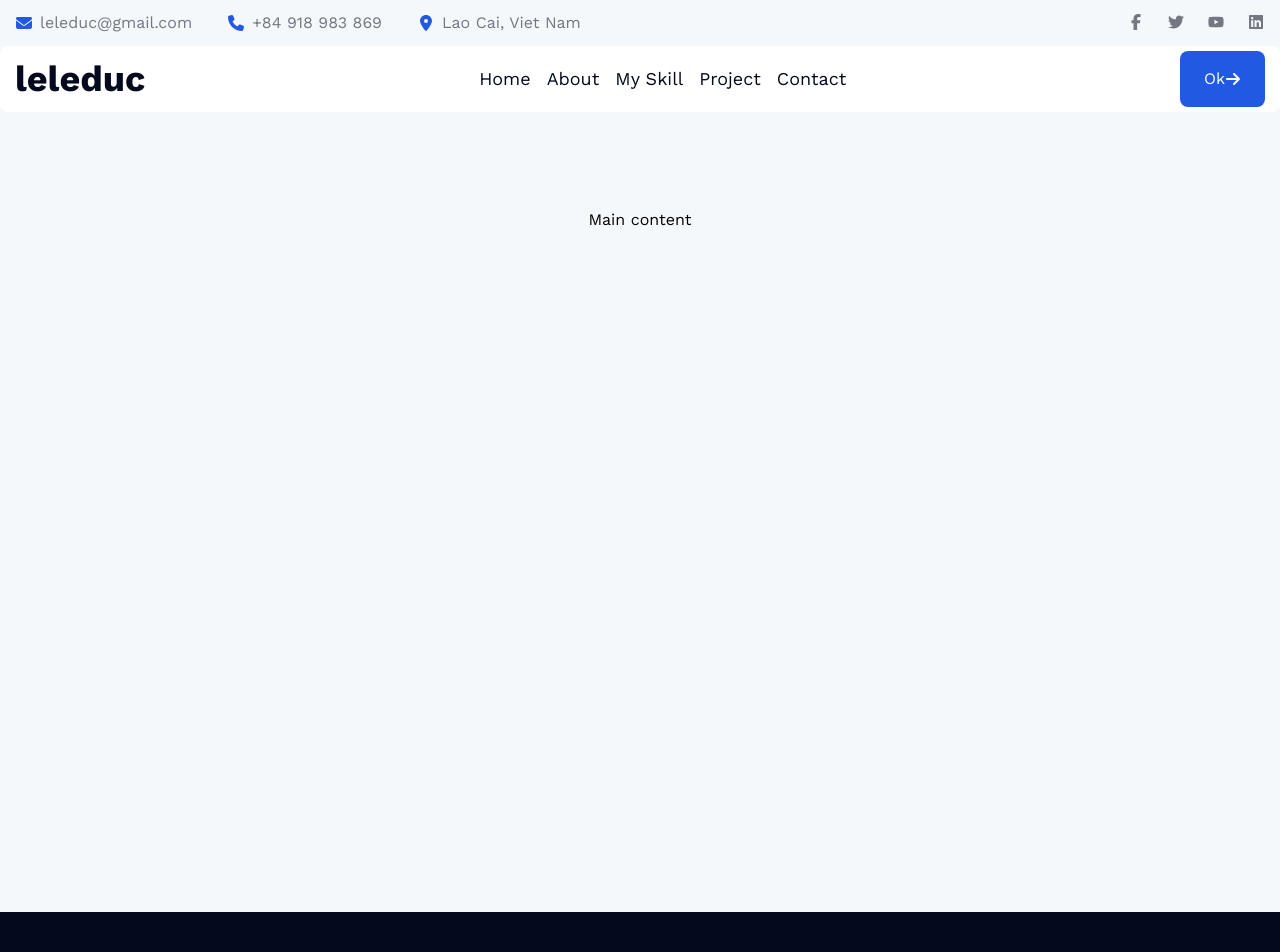
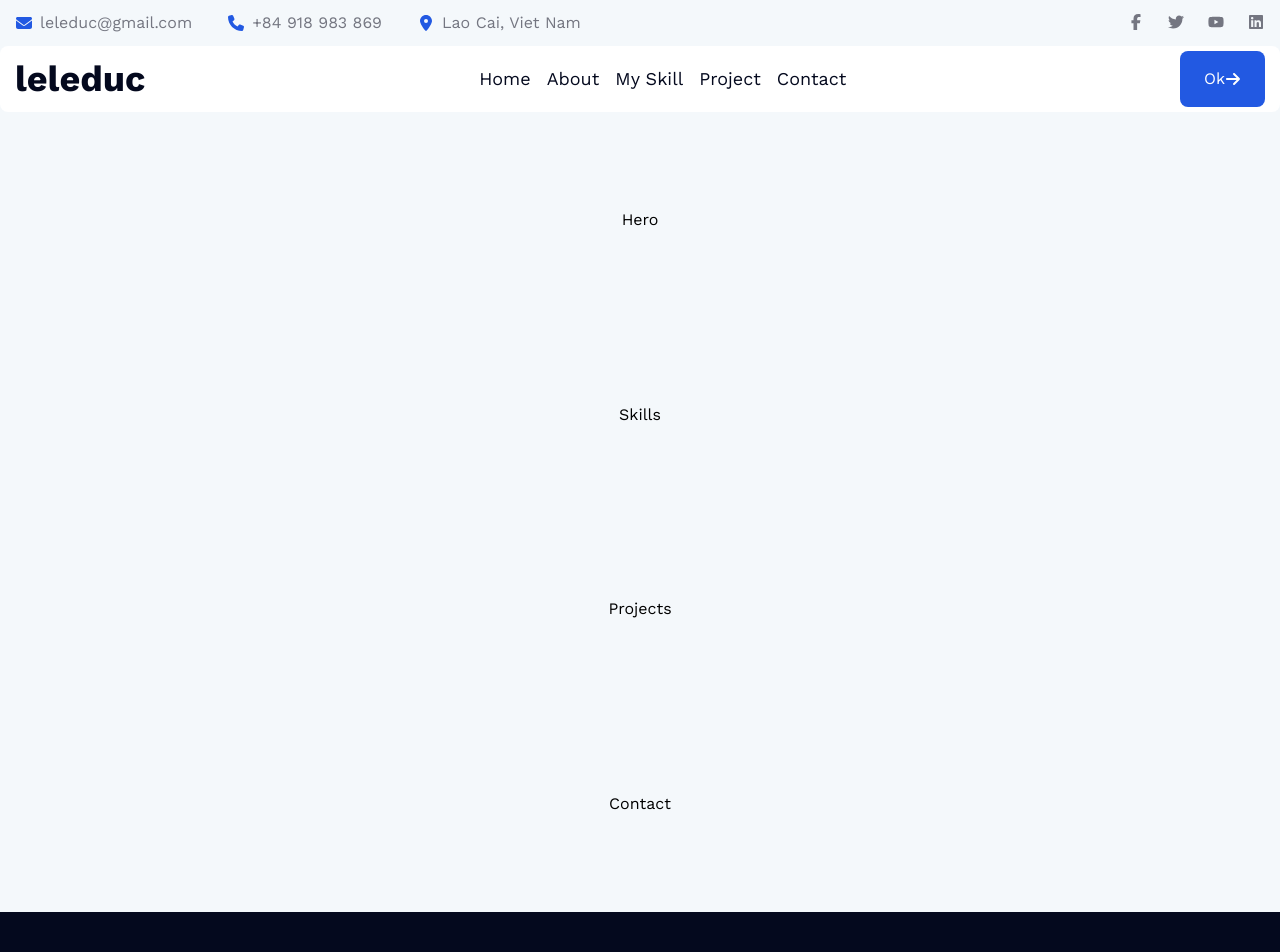
Before and after one commit to leleduc/nextjs-portfolio-2023, a Next.js app: page / in a window 1280 px wide. Shown: the top 952 px of the page. Built offline with nearby package versions, Linux system fonts and the light colour scheme.

Commit message:
Content init

```diff
--- a/src/app/page.tsx
+++ b/src/app/page.tsx
@@ -1,9 +1,12 @@
-import Image from 'next/image';
+import { Contact, Hero, Projects, Skills } from '@/components';
 
 export default function Home() {
   return (
     <main className="flex min-h-screen flex-col items-center justify-between p-24">
-      Main content
+      <Hero />
+      <Skills />
+      <Projects />
+      <Contact />
     </main>
   );
 }
--- /dev/null
+++ b/src/components/Contact.tsx
@@ -0,0 +1,7 @@
+import React from 'react';
+
+const Contact = () => {
+  return <div>Contact</div>;
+};
+
+export default Contact;
--- /dev/null
+++ b/src/components/Hero.tsx
@@ -0,0 +1,7 @@
+import React from 'react';
+
+const Hero = () => {
+  return <div>Hero</div>;
+};
+
+export default Hero;
--- /dev/null
+++ b/src/components/Projects.tsx
@@ -0,0 +1,7 @@
+import React from 'react';
+
+const Projects = () => {
+  return <div>Projects</div>;
+};
+
+export default Projects;
--- /dev/null
+++ b/src/components/Skills.tsx
@@ -0,0 +1,7 @@
+import React from 'react';
+
+const Skills = () => {
+  return <div>Skills</div>;
+};
+
+export default Skills;
--- a/src/components/index.ts
+++ b/src/components/index.ts
@@ -1,4 +1,8 @@
 import Header from './Header';
 import Footer from './Footer';
+import Hero from './Hero';
+import Skills from './Skills';
+import Projects from './Projects';
+import Contact from './Contact';
 
-export { Header, Footer };
+export { Header, Footer, Hero, Skills, Projects, Contact };
```
